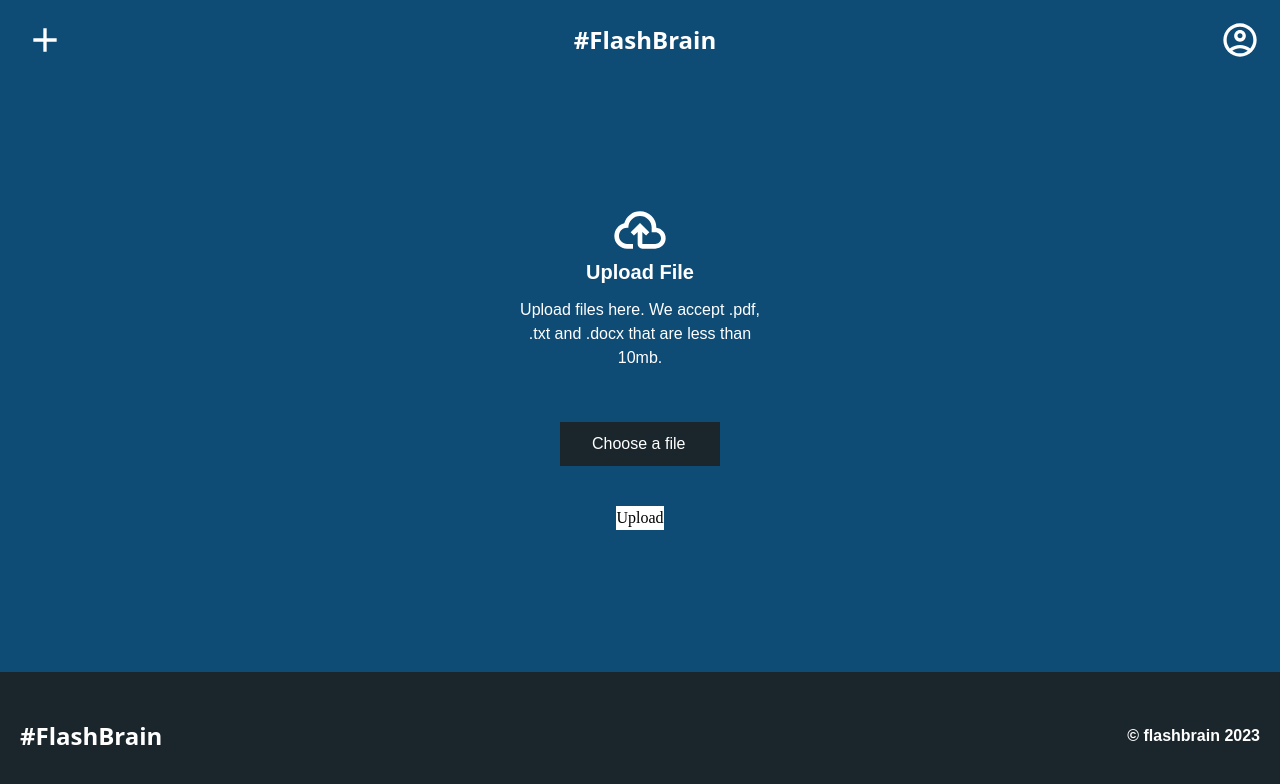
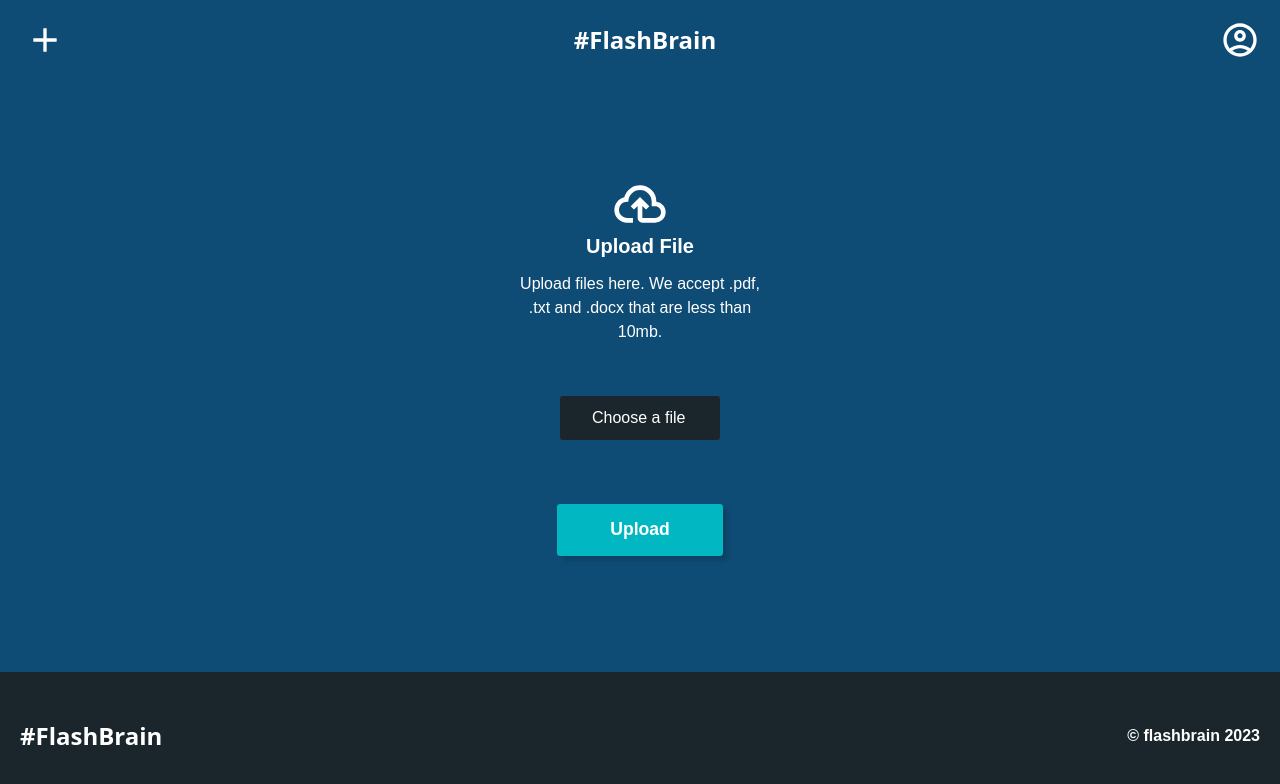
Before and after one commit to Serban681/Flash_Brain, a Next.js app: page /createflashcard in a window 1280 px wide. Shown: the top 784 px of the page. Built offline with nearby package versions, Linux system fonts and the light colour scheme.

Commit message:
Added button styles

```diff
--- a/src/pages/createflashcard.tsx
+++ b/src/pages/createflashcard.tsx
@@ -27,8 +27,8 @@ export default function CreateFlashCardPage() {
                             <div className="file-input-label">Choose a file</div>
                         </div>
 
-                        <div className="mt-10">
-                            <button className="bg-white">Upload</button>
+                        <div className="mt-16">
+                            <button className="big-btn">Upload</button>
                         </div>
                     </div>
                 </div>
--- a/src/styles/globals.css
+++ b/src/styles/globals.css
@@ -18,6 +18,8 @@ html, body {
     --font-fredoka: 'Fredoka', cursive;
     --font-josefin: 'Josefin Sans', sans-serif;
 
+    --border-radius: 0.2rem;
+    --box-shadow: 0.3rem 0.3rem 0.3rem rgba(0, 0, 0, 0.15);
     /* height: 100%; */
 }
 
@@ -54,6 +56,7 @@ html, body {
     width: 10rem;
     padding: 0.6rem 2rem;
     cursor: pointer;
+    border-radius: var(--border-radius);
 }
 
 .selected-file-name {
@@ -63,3 +66,28 @@ html, body {
     font-weight: bold;
     color: white;
 }
+
+/* ---- End Upload File Styling ----- */
+
+.big-btn {
+    font-family: 'Josefin Sans', sans-serif;
+    font-weight: 500;
+    background-color: var(--green);
+    color: white;
+    font-weight: bold;
+    padding: 0.8rem 3.3rem;
+    border-radius: var(--border-radius);
+    box-shadow: 0.3rem 0.3rem 0.3rem rgba(0, 0, 0, 0.15);
+    font-size: 1.1rem;
+}
+
+.small-btn {
+    font-weight: 600;
+    font-family: 'Josefin Sans', sans-serif;
+    background-color: var(--blue);
+    color: white;
+    font-size: 1rem;
+    padding: 0.7rem 2.4rem;
+    border-radius: var(--border-radius);
+    box-shadow: var(--box-shadow);
+}
```
